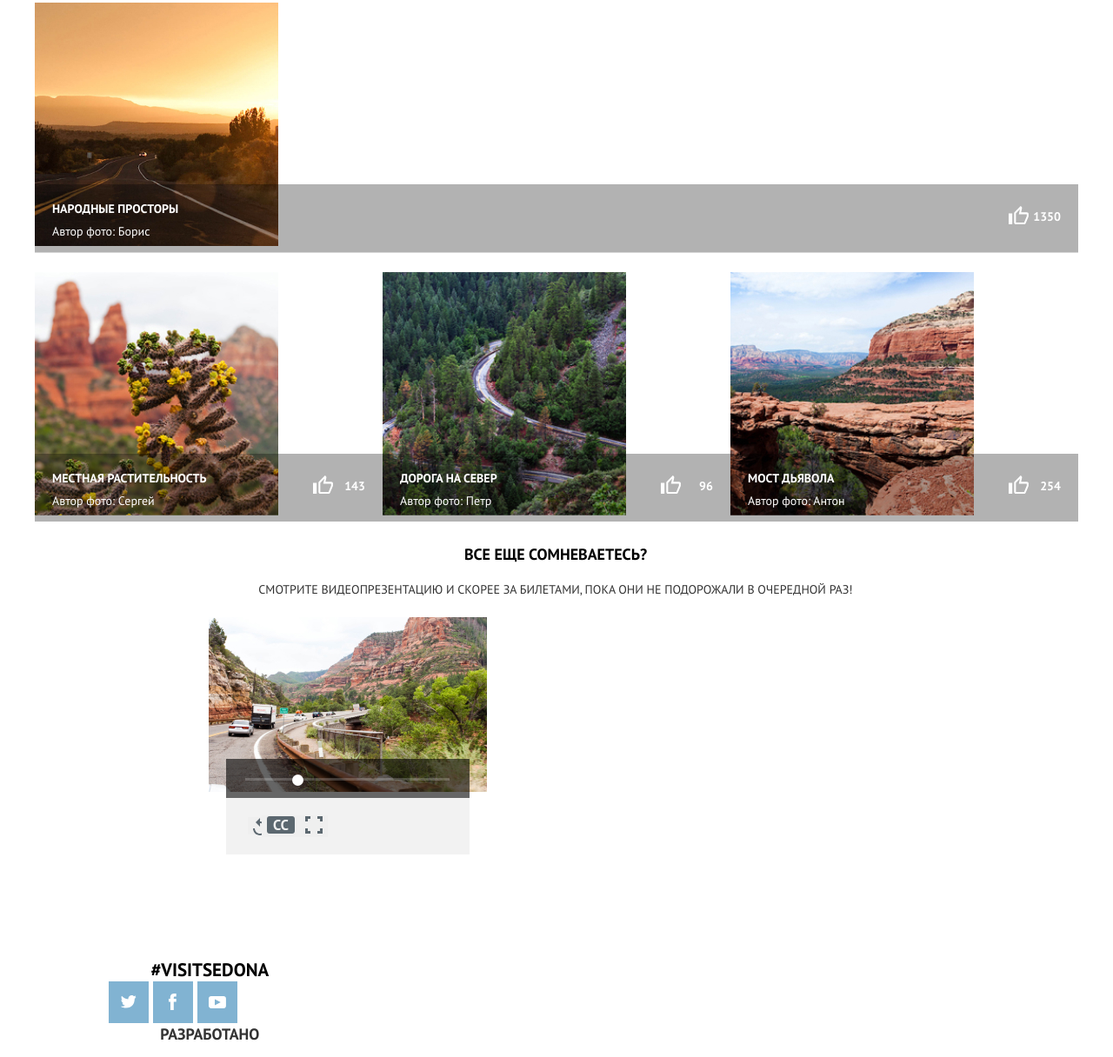
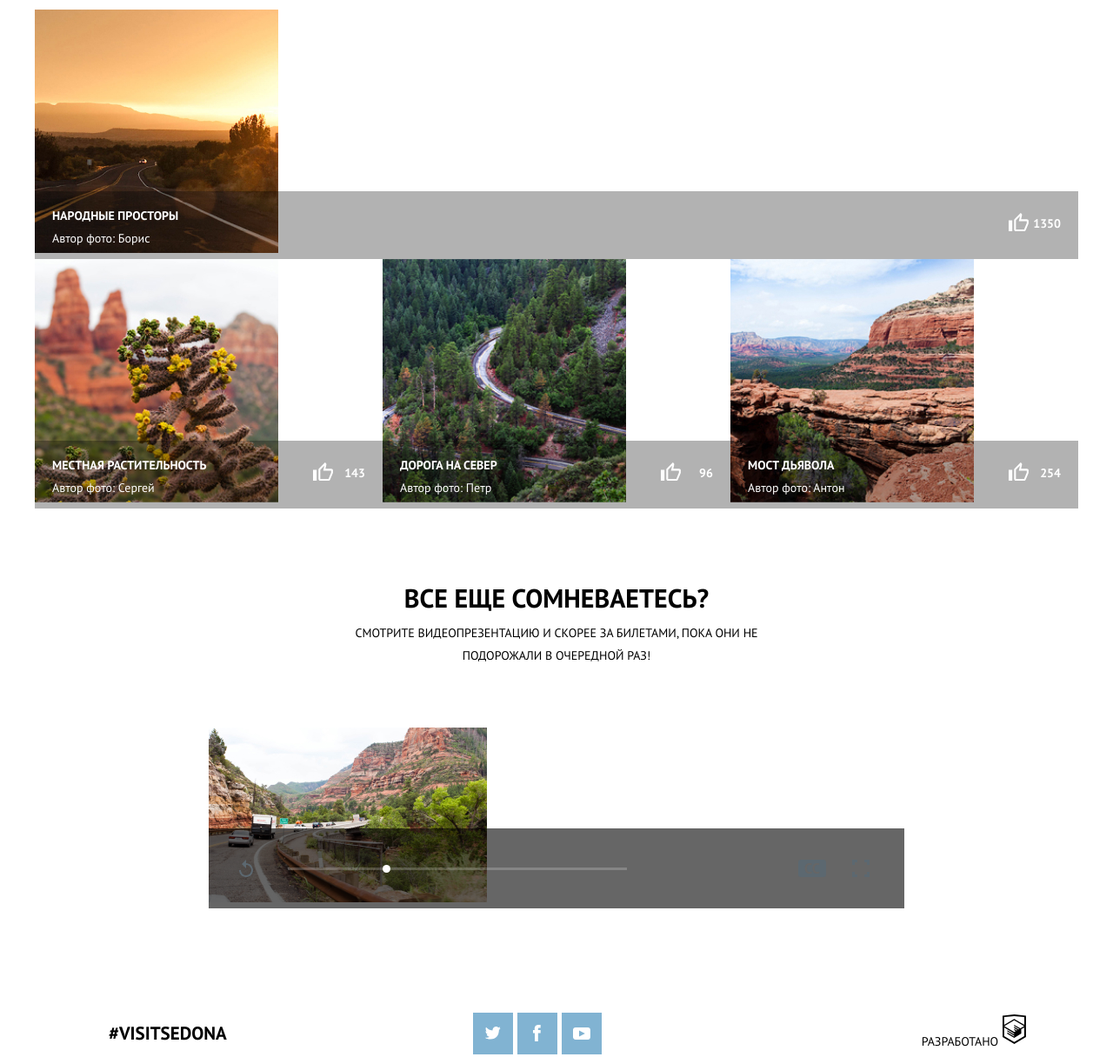
Before and after one commit to Sunnyside92/1662671-sedona-22, a website: page source/photo.html in a window 1280 px wide. Shown: the part 656-1872 px from the top of the page at 87% size. Drawn offline with nearby package versions, Linux system fonts and the light colour scheme; files that its build step writes are made by us from their sources.

Commit message:
Декоративные элементы страницы каталога

```diff
--- a/source/less/blocks/main-header.less
+++ b/source/less/blocks/main-header.less
@@ -22,6 +22,19 @@
     margin: 0 auto;
     padding-top: 33px;
     padding-bottom: 45px;
+  }
+}
+
+.main-header__wrapper--add {
+  padding-left: 7px;
+  padding-right: 7px;
+
+  @media (min-width: @tablet-width) {
+    padding-top: 50px;
+  }
+
+  @media (min-width: @desktop-width) {
+    padding-top: 30px;
   }
 }
 
--- a/source/less/blocks/photo.less
+++ b/source/less/blocks/photo.less
@@ -1,17 +1,28 @@
 .photo {
   border-bottom: 1px solid @border;
+  margin-top: 23px;
+  padding: 22px 20px 0;
 }
 
 @media (min-width: @tablet-width) {
   .photo {
     border-bottom: none;
+    padding: 15px 60px 20px;
+    margin-top: 0;
+  }
+}
+
+@media (min-width: @desktop-width) {
+  .photo {
+    padding-left: 0;
+    padding-right: 0;
+    padding-bottom: 35px;
   }
 }
 
 .photo__block {
   margin: 0;
   padding: 0;
-  padding-bottom: 10px;
   list-style: none;
   display: flex;
   flex-wrap: wrap;
@@ -33,9 +44,18 @@
 
 .photo__item {
   font-weight: bold;
-  padding-top: 22px;
-  border-top: 1px solid @border;
+  padding-top: 20px;
   color: @text;
+
+  @media (max-width: @mobile-width-only) {
+    border-top: 1px solid @border;
+  }
+}
+
+@media (min-width: @tablet-width) {
+  .photo__item {
+    padding-top: 0;
+  }
 }
 
 @media (min-width: @desktop-width) {
@@ -111,12 +131,17 @@
 @media (min-width: @tablet-width) {
   .photo__author {
     width: 75%;
-    color: @special-text;
   }
 
   .photo__name {
     width: 75%;
     margin-bottom: 0;
+  }
+}
+
+@media (min-width: @desktop-width) {
+  .photo__author {
+    color: @special-text;
   }
 }
 
--- a/source/less/blocks/video-descr.less
+++ b/source/less/blocks/video-descr.less
@@ -1,19 +1,38 @@
-.video-descr__wrapper {
-  margin: 0 auto;
-  padding: 0 20px 0 18px;
-  min-width: 292px;
+.video-descr {
+  padding-top: 25px;
   text-align: center;
+  color: @text;
+  padding-left: 7px;
+  padding-right: 7px;
+
+  @media (min-width: @tablet-width) {
+    max-width: 540px;
+    margin: 0 auto;
+    padding-top: 50px;
+    padding-bottom: 45px;
+  }
+
+  @media (min-width: @desktop-width) {
+    padding-top: 30px;
+  }
 }
 
 .video-descr__title {
-  font-weight: bold;
+  display: block;
   font-size: 18px;
   line-height: 26px;
-  color: @text;
+  font-weight: bold;
+  margin-bottom: 5px;
+
+  @media (min-width: @tablet-width) {
+    font-size: 30px;
+  }
 }
 
 .video-descr__text {
+  display: block;
+  font-size: 14px;
+  line-height: 26px;
   font-weight: normal;
-  font-size: 14px;
-  line-height: 24px;
+  margin-bottom: 5px;
 }
--- a/source/less/blocks/video.less
+++ b/source/less/blocks/video.less
@@ -8,6 +8,7 @@
     margin-right: 60px;
     margin-left: 60px;
     margin-top: 20px;
+    position: relative;
   }
 }
 
@@ -20,7 +21,6 @@
 }
 
 .video__tools {
-  position: relative;
   margin: 0 20px;
   padding-left: 25px;
   padding-right: 25px;
@@ -31,41 +31,114 @@
   display: flex;
   flex-direction: row;
   align-items: center;
+  position: relative;
+}
+
+@media (min-width: @tablet-width) {
+  .video__tools {
+    position: absolute;
+    bottom: 0;
+    left: 0;
+    margin: 0;
+    width: 100%;
+    height: 92px;
+    padding-left: 35px;
+    padding-right: 40px;
+    background-color: rgba(0, 0, 0, 0.6);
+  }
 }
 
 .video__replay {
   width: 16px;
   height: 20px;
+  order: 0;
+  outline: 0;
+  background: 0 0;
+  padding: 0;
+  margin: 0;
+  cursor: pointer;
 }
 
+
 .video__slider {
-  width: 280px;
-  height: 45px;
-  background-color: @slider;
   position: absolute;
   top: -45px;
   left: 0;
+  width: 280px;
+  height: 45px;
   box-sizing: border-box;
+  background-color: rgba(0, 0, 0, 0.6);
   padding-top: 22px;
   padding-left: 22px;
 }
 
+@media (min-width: @tablet-width) {
+  .video__slider {
+    position: static;
+    background-color: transparent;
+    width: auto;
+    padding-left: 40px;
+  }
+}
+
 .video__bar {
-  position: absolute;
   width: 235px;
   height: 3px;
-  background-color: @body-background;
-  top: 22px;
-  left: 22px;
-  opacity: 0.2;
+  background-color: rgba(255, 255, 255, 0.2);
+  position: relative;
+}
+
+@media (min-width: @tablet-width) {
+  .video__bar {
+    width: 390px;
+  }
 }
 
 .video__pull {
+  background-color: @body-background;
+  border-radius: 50%;
+  width: 9px;
+  height: 9px;
   position: absolute;
-  width: 13px;
-  height: 13px;
-  left: 76px;
-  background-color: @body-background;
-  top: 18px;
-  border-radius: 50%;
+  top: 19px;
+  left: 20%;
+  cursor: pointer;
 }
+
+@media (min-width: @tablet-width) {
+  .video__pull {
+    top: 50%;
+    left: 32%;
+    transform: translateY(-4px);
+  }
+}
+
+@media (min-width: @desktop-width) {
+  .video__pull {
+    left: 25%;
+  }
+}
+
+.video__sub {
+  border: 0;
+  outline: 0;
+  background: 0 0;
+  padding: 0;
+  margin: 0;
+  cursor: pointer;
+  width: 22px;
+  height: 20px;
+  margin-left: auto;
+}
+
+.video__full {
+  border: 0;
+  outline: 0;
+  background: 0 0;
+  padding: 0;
+  margin: 0;
+  cursor: pointer;
+  width: 20px;
+  height: 20px;
+  margin-left: 40px;
+}
--- a/source/photo.html
+++ b/source/photo.html
@@ -9,35 +9,36 @@
   <body class="page__body">
     <div class="wrapper-main">
       <header class="page-header">
-        <a class="page-header__logo" aria-label="Вернуться на главную">
+        <nav class="main-nav main-nav--closed main-nav--nojs">
+          <button class="main-nav__toggle" type="button"><span class="visually-hidden">Открыть меню</span></button>
+          <ul class="main-nav__list">
+            <li class="main-nav__item">
+              <a class="main-nav__link" href="index.html">Главная</a>
+            </li>
+            <li class="main-nav__item">
+              <a class="main-nav__link main-nav__link--current" href="">Фото и видео</a>
+            </li>
+            <li class="main-nav__item main-nav__item--hidden"></li>
+            <li class="main-nav__item">
+              <a class="main-nav__link" href="form.html">Форма отзыва</a>
+            </li>
+            <li class="main-nav__item">
+              <a class="main-nav__link" href="https://htmlacademy.ru/intensive/adaptive">Html academy</a>
+            </li>
+          </ul>
+        </nav>
+        <div class="page-header__logo">
+          <a class="page-header__link" href="index.html" aria-label="Вернуться на главную">
             <img src="img/logotype-mobile-tablet.svg.svg" width="102" height="84" alt="Информационный сайт для туристов «Седона»">
           </a>
-        <nav class="main-nav">
-          <button class="main-nav__toggle" type="button"><span class="visually-hidden">Открыть меню</span></button>
-          <div class="main-nav__wrapper">
-            <ul class="main-nav__list">
-              <li class="main-nav__item">
-                <a href="index.html">Главная</a>
-              </li>
-              <li class="main-nav__item">
-                <a href="photo.html">Фото и видео</a>
-              </li>
-              <li class="main-nav__item">
-                <a href="form.html">Форма отзыва</a>
-              </li>
-              <li class="main-nav__item">
-                <a href="https://htmlacademy.ru/intensive/adaptive">Html academy</a>
-              </li>
-            </ul>
         </div>
-        </nav>
       </header>
       <main class="page__main">
         <header class="main-header">
           <div class="main-header__image"></div>
-          <div class="main-header__wrapper">
-          <h1 class="main-header__title title">Фото и видео</h1>
-          <p class="main-header__subtitle subtitle">Не можете решиться на путешествие из-за курса? Фотографии помогут вам забыть о политике и экономике.</p>
+          <div class="main-header__wrapper main-header__wrapper-add">
+          <h1 class="main-header__title">Фото и видео</h1>
+          <p class="main-header__subtitle">Не можете решиться на путешествие из-за курса? Фотографии помогут вам забыть о политике и экономике.</p>
           </div>
         </header>
         <section class="photo">
@@ -86,10 +87,8 @@
           </ul>
         </section>
         <section class="video-descr">
-          <div class="video-descr__wrapper">
           <h2 class="video-descr__title">Все еще сомневаетесь?</h2>
           <p class="video-descr__text">Смотрите видеопрезентацию и скорее за билетами, пока они не подорожали в очередной раз!</p>
-          </div>
         </section>
         <section class="video">
           <h2 class="visually-hidden">Видеообзор</h2>
@@ -112,7 +111,6 @@
         </section>
       </main>
       <footer class="page-footer">
-        <div class="page-footer__wrapper">
         <div class="page-footer__hashtag">
           <a href="#" aria-label="Ссылка на хэштег седоны в instagram">#visitsedona</a>
         </div>
@@ -131,12 +129,14 @@
           </ul>
         </section>
         <div class="page-footer__copyright copyright">
-            <b class="copyright-text">Разработано</b>
-            <a class="copyright__link" href="https://htmlacademy.ru">
+          <b class="copyright__text">Разработано</b>
+          <a class="copyright__link" href="https://htmlacademy.ru" aria-label="Перейти на страницу HTMLACADEMY">
+            <svg width="27" height="35" fill="none" xmlns="http://www.w3.org/2000/svg"><path d="M13.6 0h-.1L0 1.4v24.7l13.5 8 13.4-8V1.4L13.6 0zM25 12.1L13.5 5.3v-.1h-.1l-.1-.1v.1L1.9 12.1v-9l11.5-1.2L25 3.1v9zM13.4 6.8l11.5 6.7-4.5 2.6-7.1-4.2v1.4l5.9 3.5-.9.5-5-3v1.4l3.8 2.3-.8.5-3-1.8v1.4l1.9 1.1-1.8 1.1L2 13.6l11.4-6.8zM1.9 15.1l11.4 6.8v1l-7.9-4.7v1.4l8 4.8v1.1l-8-4.7v1.4l8 4.8 8.1-4.9v-5.2l3.4-2v10l-11.5 6.9L1.9 25v-9.9z" fill="#000"/></svg>
           </a>
-          </div>
         </div>
       </footer>
     </div>
+    <script src="js/script.js"></script>
+    </div>
   </body>
 </html>
```
Also changed, not shown: source/form.html (+1 -1 lines), source/img/fullscreen.svg.svg. Lines whose indentation alone changed are shown as unchanged.
